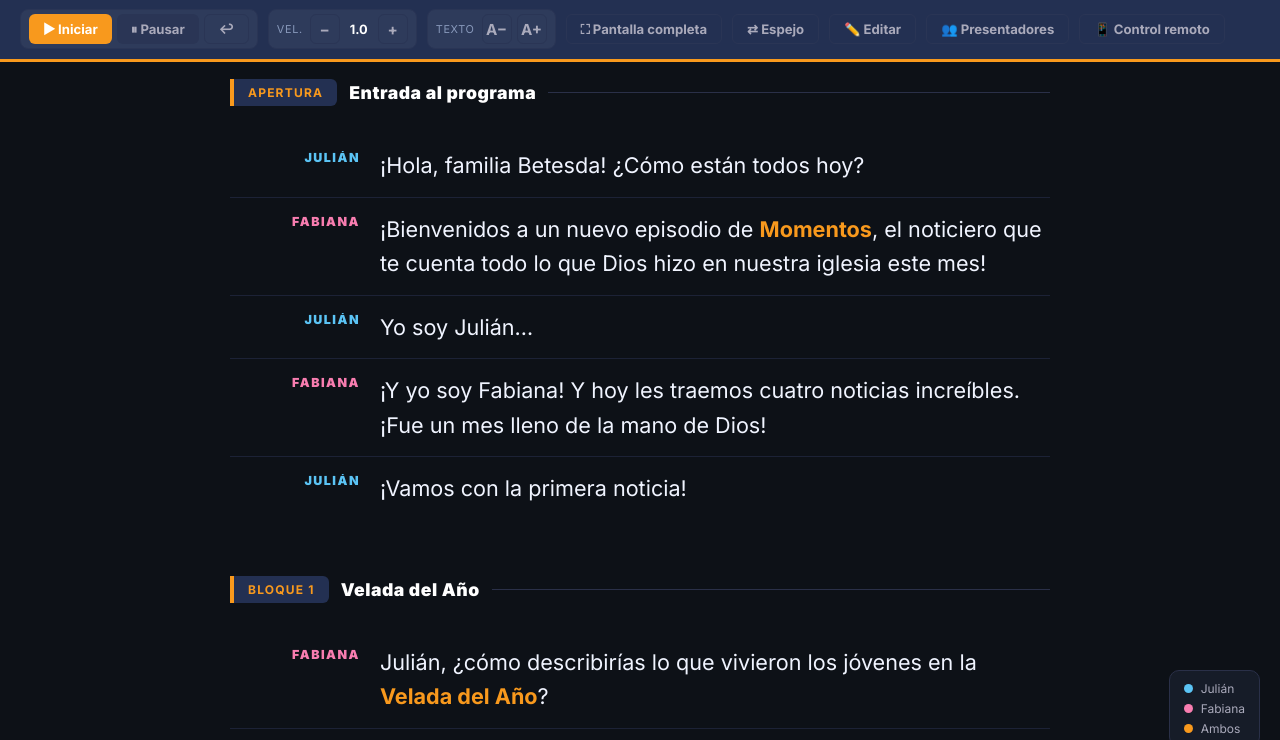
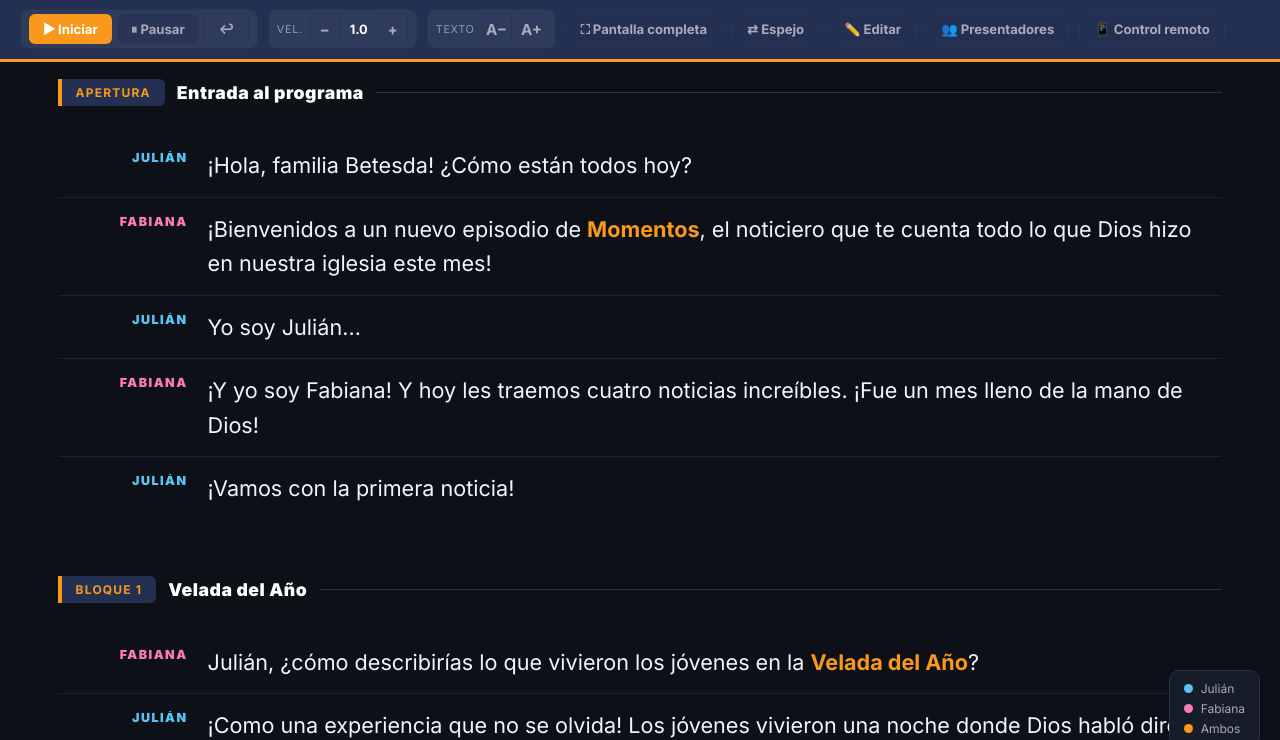
Before and after one commit to Williz2/betesda-teleprompter, a plain HTML site: page index.html in a window 1280 px wide. Shown: the part 33-773 px from the top of the page. Drawn offline with Linux system fonts and the light colour scheme.

Commit message:
Update index.html

```diff
--- a/index.html
+++ b/index.html
@@ -197,8 +197,8 @@
 
   /* ── ÁREA DE GUION ── */
   #script {
-    margin-top: 72px; padding: 40px 20px 120px;
-    max-width: 860px; margin-left: auto; margin-right: auto;
+    margin-top: 72px; padding: 40px 3vw 120px;
+    max-width: min(97vw, 1800px); margin-left: auto; margin-right: auto;
     transition: transform .3s ease, filter .2s ease;
   }
   .section { margin-bottom: 56px; }
```
